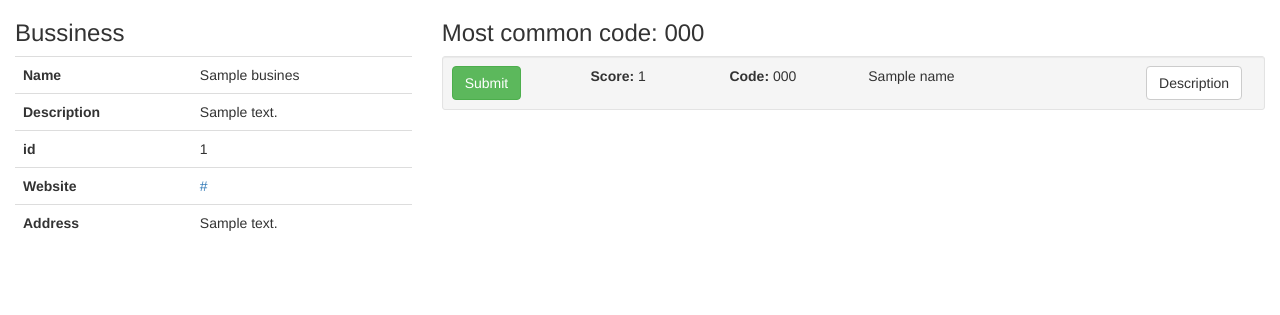
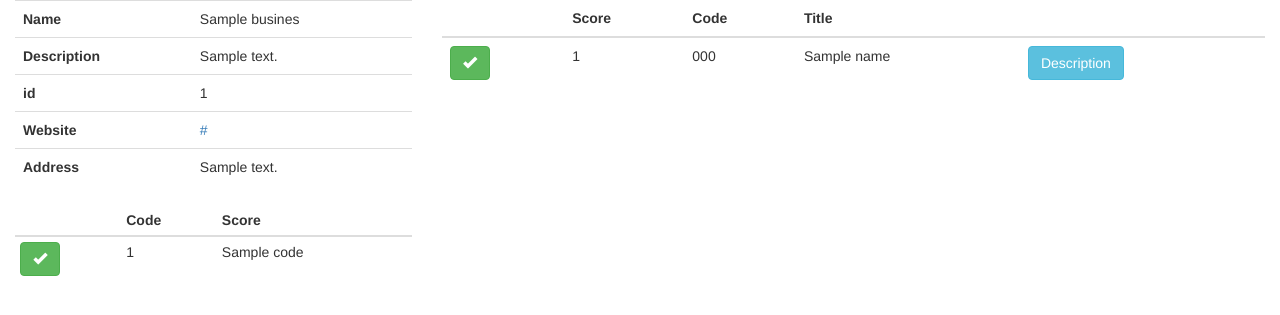
Before and after one commit to sbarratt/radius-collider, a Flask app: template python/classifier_site/templates/classifypage.html in a window 1280 px wide. Shown: the top 315 px of the page. Run offline with Flask 2, Linux system fonts and the light colour scheme; the template is opened without the code that fills it: most values are stand-ins (such as "Sample title", 1, 10 or a date in 2020); parts of the project's set-up code (start-up, migrations or seed data) failed here and were passed over; some libraries are stand-ins or nearby versions.

Commit message:
better format, code buckets

```diff
--- a/classified_set.csv
+++ b/classified_set.csv
@@ -27,3 +27,8 @@ e5654c78-bf74-4b3f-8865-dfc9bbd540cc,441
 e01cb6ae-beac-428f-b146-d48114b6317e,327991
 9b2143d3-ba22-42d2-9a80-37c0531be9e7,541512
 092c9f65-7670-428c-b5a5-d8c31b6f77a9,441310
+f9d503d7-51cd-4e03-a36c-b7d863682eff,424310
+0e0f823b-75c8-4df2-aaef-8af6683bd200,0.638259696096
+296dc060-8dfc-47e1-9123-c123b1115e37,624110
+9d0565d1-efa2-49e9-aa61-30675b19fcdb,813212
+fe200fbb-2371-4eed-920b-9039169968af,311
--- a/python/classifier_site/app.py
+++ b/python/classifier_site/app.py
@@ -13,8 +13,8 @@ def classifypage():
   guesses = []
   current_business = unclassified_businesses.pop()
   guesses = util.score_business(current_business, naics_items, ADD_SYNONYMS=True)
-  common_code = get_most_common_code(guesses)
-  return render_template('classifypage.html', business=current_business, guesses=guesses, common_code=common_code)
+  code_list = bucket_guesses(guesses)
+  return render_template('classifypage.html', business=current_business, guesses=guesses, code_list=code_list)
 
 @app.route('/c/<business_uid>/<naics_code>', methods=['POST'])
 def classifyBusiness(business_uid, naics_code):
@@ -53,13 +53,15 @@ def get_naics_data_for_level(code_length):
       results.append(naics_item)
   return results
 
-def get_most_common_code(guesses, threshold=0):
+def bucket_guesses(guesses, threshold=0):
   codes = {}
   for score, naic in guesses:
     if score > threshold:
       key = str(naic['code'])[:3]
       codes[key] = score + codes[key] if key in codes else score
-  return max(codes, key=codes.get)
+
+  code_list = sorted(codes.items(), key=lambda x: x[1], reverse=True)
+  return code_list
 
 if __name__ == "__main__":
   naics_items = get_naics_data_for_level(6)
--- a/python/classifier_site/static/css/extra.css
+++ b/python/classifier_site/static/css/extra.css
@@ -3,7 +3,11 @@
 }
 
 .guesses {
-  overflow: scroll;
-  max-height: 600px;
+  overflow-y: scroll;
+  max-height: 100vh;
+}
 
+.buckets {
+  overflow-y: scroll;
+  max-height: 50vh;
 }
--- a/python/classifier_site/templates/classifypage.html
+++ b/python/classifier_site/templates/classifypage.html
@@ -12,14 +12,8 @@
     <div class="container-fluid">
       <div class="row">
         <div class="col-xs-4">
-          <h3>Bussiness</h3>
-        </div>
-        <div class="col-xs-8">
-          <h3>Most common code: {{common_code}}</h3>
-        </div>
-      </div>
           <div class="row">
-        <div class="col-xs-4">
+            <div class="col-xs-12 buckets">
               <div class="table-responsive">
                 <table class="table">
                   <tbody>
@@ -49,50 +43,68 @@
                 </table>
               </div>
             </div>
-        <div class="col-xs-8 guesses">
-<!--           <div class="row">
-            <div class="col-xs-1">
-              Choose</b>
-            </div>
-            <div class="col-xs-1">
-              Score</b>
-            </div>
-            <div class="col-xs-1">
-              NAICS Id</b>
-            </div>
-            <div class="col-xs-7">
-              Title</b>
-            </div>
-            <div class="col-xs-2">
-              Description</b>
-            </div>
-          </div> -->
-          <!-- <div class="guesses"> -->
-          {% for guess in guesses %}
-            <div class="well well-sm">
-              <div class="row">
-                <div class="col-xs-2">
-                  <form  method="post" action="/c/{{business['unique_id']}}/{{guess[1]['code']}}">
-                    <input type="submit" class="btn btn-success" />
+            <div class="col-xs-12 buckets">
+              <table class="table table-condensed">
+                <thead>
+                  <tr>
+                    <th></th>
+                    <th>Code</th>
+                    <th>Score</th>
+                  </tr>
+                </thead>
+                <tbody>
+                  {% for code in code_list %}
+                  <tr>
+                    <td>
+                      <form  method="post" action="/c/{{business['unique_id']}}/{{code[0]}}">
+                        <button type="submit" class="btn btn-success">
+                          <span class="glyphicon glyphicon-ok"></span>
+                        </button>
                       </form>
-                </div>
-                <div class="col-xs-2">
-                  <b>Score: </b>{{guess[0]}}
-                </div>
-                <div class="col-xs-2">
-                  <b>Code: </b>{{guess[1]['code']}}
-                </div>
-                <div class="col-xs-4">
-                  {{guess[1]['title']}}
-                </div>
-                <div class="col-xs-2">
-                  <button type="button" class="btn btn-default" data-toggle="popover" data-placement="bottom" data-container="body" data-content="{{guess[1]['description']}}">
-                      Description
-                  </button>
+                    </td>
+                    <td>{{code[0]}}</td>
+                    <td>{{code[1]}}</td>
+                  </tr>
+                  {% endfor %}
+                </tbody>
+              </table>
             </div>
           </div>
         </div>
+        <div class="col-xs-8 guesses">
+          <table class="table">
+            <thead>
+              <tr>
+                <th></th>
+                <th>Score</th>
+                <th>Code</th>
+                <th>Title</th>
+                <th></th>
+              </tr>
+            </thead>
+            <tbody>
+              {% for guess in guesses %}
+              <tr>
+                <td>
+                  <form  method="post" action="/c/{{business['unique_id']}}/{{guess[1]['code']}}">
+                    <button type="submit" class="btn btn-success">
+                      <span class="glyphicon glyphicon-ok"></span>
+                    </button>
+                  </form>
+                </td>
+                <td>{{guess[0]}}</td>
+                <td>{{guess[1]['code']}}</td>
+                <td>{{guess[1]['title']}}</td>
+                <td>
+                  <button type="button" class="btn btn-info" data-toggle="popover" data-placement="bottom" data-container="body" data-content="{{guess[1]['description']}}">
+                      Description
+                  </button>
+                </td>
+
+              </tr>
               {% endfor %}
+            </tbody>
+          </table>
           <!-- </div> -->
         </div>
       </div>
```
Lines whose indentation alone changed are shown as unchanged.
